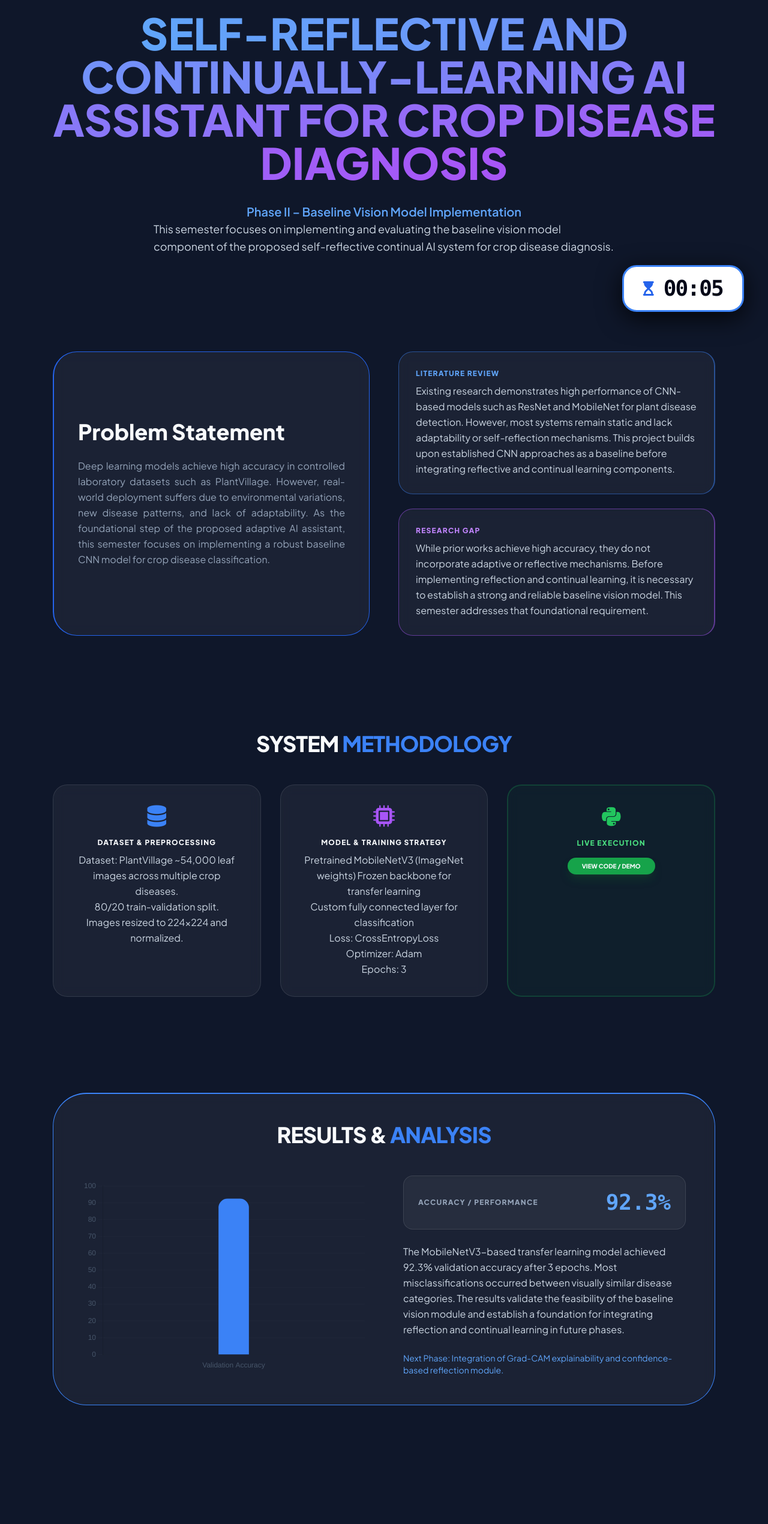
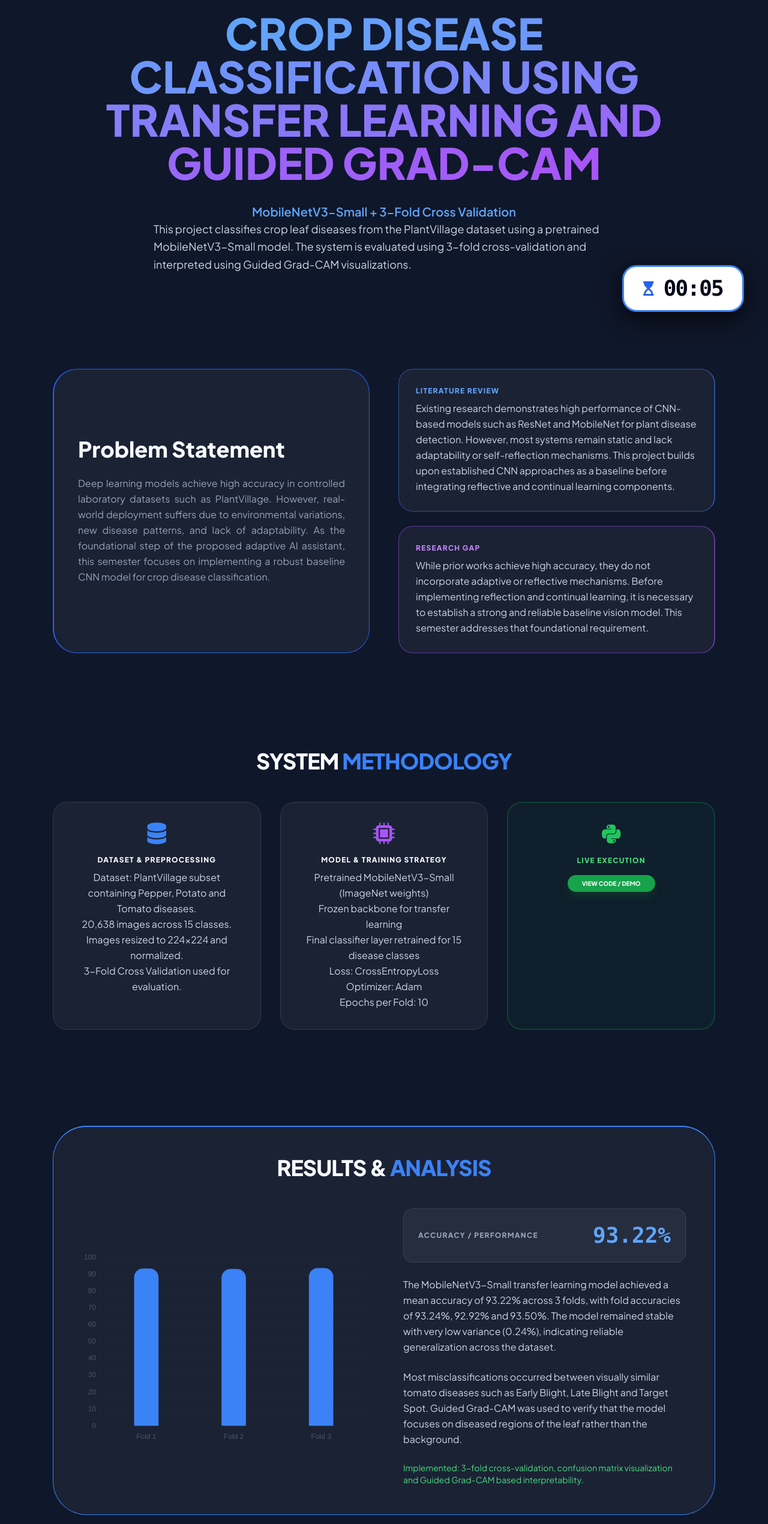
Before and after one commit to Chinmaya-J/crop_disease_ml_project, a plain HTML site: page index.html in a window 1280 px wide. Shown: the part 240-2781 px from the top of the page at 60% size. Drawn offline with nearby package versions, Linux system fonts and the light colour scheme.

Commit message:
Update index.html

```diff
--- a/index.html
+++ b/index.html
@@ -1,5 +1,6 @@
 <!DOCTYPE html>
 <html lang="en">
+
 <head>
     <meta charset="UTF-8">
     <meta name="viewport" content="width=device-width, initial-scale=1.0">
@@ -9,32 +10,82 @@
     <link rel="stylesheet" href="https://cdnjs.cloudflare.com/ajax/libs/font-awesome/6.0.0/css/all.min.css">
     <style>
         @import url('https://fonts.googleapis.com/css2?family=Plus+Jakarta+Sans:wght@400;600;800&display=swap');
-        body { background-color: #0f172a;; color: #f8fafc; font-family: 'Plus Jakarta Sans', sans-serif; scroll-behavior: smooth; }
-        .glass { background: rgba(255, 255, 255, 0.05); backdrop-filter: blur(9px); border: 1px solid rgba(255, 255, 255, 0.1); }
-        .gradient-text { background: linear-gradient(90deg, #60a5fa, #a855f7); -webkit-background-clip: text; -webkit-text-fill-color: transparent; }
+
+        body {
+            background-color: #0f172a;
+            ;
+            color: #f8fafc;
+            font-family: 'Plus Jakarta Sans', sans-serif;
+            scroll-behavior: smooth;
+        }
+
+        .glass {
+            background: rgba(255, 255, 255, 0.05);
+            backdrop-filter: blur(9px);
+            border: 1px solid rgba(255, 255, 255, 0.1);
+        }
+
+        .gradient-text {
+            background: linear-gradient(90deg, #60a5fa, #a855f7);
+            -webkit-background-clip: text;
+            -webkit-text-fill-color: transparent;
+        }
 
         /* TIMER UI - FIXED CONTRAST */
-        #timerContainer { background: #ffffff; color: #020617; box-shadow: 0 10px 40px rgba(0,0,0,0.8); border: 3px solid #3b82f6; z-index: 1000; }
-        @keyframes flicker { 0%, 100% { background-color: #ffffff; } 50% { background-color: #fca5a5; } }
-        .timer-warning { animation: flicker 1s infinite; border: 3px solid #ef4444 !important; color: #b91c1c !important; }
-        .timer-stop { background-color: #991b1b !important; color: #ffffff !important; border: 3px solid #f87171 !important; animation: none; }
+        #timerContainer {
+            background: #ffffff;
+            color: #020617;
+            box-shadow: 0 10px 40px rgba(0, 0, 0, 0.8);
+            border: 3px solid #3b82f6;
+            z-index: 1000;
+        }
+
+        @keyframes flicker {
+
+            0%,
+            100% {
+                background-color: #ffffff;
+            }
+
+            50% {
+                background-color: #fca5a5;
+            }
+        }
+
+        .timer-warning {
+            animation: flicker 1s infinite;
+            border: 3px solid #ef4444 !important;
+            color: #b91c1c !important;
+        }
+
+        .timer-stop {
+            background-color: #991b1b !important;
+            color: #ffffff !important;
+            border: 3px solid #f87171 !important;
+            animation: none;
+        }
     </style>
 </head>
+
 <body onload="startTimer()">
 
-    <div id="timerContainer" class="fixed bottom-10 right-10 px-8 py-4 rounded-3xl flex items-center gap-4 transition-all">
+    <div id="timerContainer"
+        class="fixed bottom-10 right-10 px-8 py-4 rounded-3xl flex items-center gap-4 transition-all">
         <i class="fas fa-hourglass-start text-blue-600 text-2xl" id="timerIcon"></i>
         <span id="displayTime" class="text-4xl font-black font-mono tracking-tighter">00:00</span>
     </div>
 
     <nav class="fixed w-full z-50 glass border-b border-slate-800/50 px-8 py-4 flex justify-between items-center">
         <div class="flex items-center gap-4">
-            <div class="bg-white p-1 rounded flex items-center justify-center shadow-md" style="height: 48px; width: 48px;">
+            <div class="bg-white p-1 rounded flex items-center justify-center shadow-md"
+                style="height: 48px; width: 48px;">
                 <span class="font-black text-blue-500 text-lg">MUJ</span>
             </div>
             <div class="flex flex-col text-left">
-                <span class="text-xl font-black text-white leading-none uppercase tracking-tighter">PBL <span class="text-blue-500">2026</span></span>
-                <span class="text-xs text-slate-400 font-bold uppercase tracking-widest mt-1">Dept. of Computer Science & Engineering</span>
+                <span class="text-xl font-black text-white leading-none uppercase tracking-tighter">PBL <span
+                        class="text-blue-500">2026</span></span>
+                <span class="text-xs text-slate-400 font-bold uppercase tracking-widest mt-1">Dept. of Computer Science
+                    & Engineering</span>
             </div>
         </div>
         <div class="hidden md:flex gap-8 text-[11px] uppercase tracking-widest font-bold opacity-70">
@@ -48,66 +99,145 @@
     <main class="max-w-6xl mx-auto px-6 pt-48 pb-32 space-y-40">
 
         <section class="text-center">
-            <div class="inline-block px-4 py-1 border border-slate-800 rounded-full text-slate-500 text-[22px] font-mono mb-6 uppercase tracking-widest">ID: 2427030604</div>
-            <h1 class="text-6xl md:text-7xl font-extrabold mb-8 uppercase leading-tight"><span class="gradient-text uppercase">Self-Reflective and Continually-Learning AI Assistant for Crop Disease Diagnosis</span></h1>
+            <div
+                class="inline-block px-4 py-1 border border-slate-800 rounded-full text-slate-500 text-[22px] font-mono mb-6 uppercase tracking-widest">
+                ID: 2427030604</div>
+            <h1 class="text-6xl md:text-7xl font-extrabold mb-8 uppercase leading-tight">
+                <span class="gradient-text uppercase">Crop Disease Classification using Transfer Learning and Guided
+                    Grad-CAM</span>
+            </h1>
+
             <span class="text-blue-400 text-xl font-semibold block mt-4">
-            Phase II – Baseline Vision Model Implementation
+                MobileNetV3-Small + 3-Fold Cross Validation
             </span>
+
             <p class="text-slate-300 max-w-3xl mx-auto text-lg leading-relaxed text-left">
-            This semester focuses on implementing and evaluating the baseline vision model component of the proposed self-reflective continual AI system for crop disease diagnosis.
+                This project classifies crop leaf diseases from the PlantVillage dataset using a pretrained
+                MobileNetV3-Small model. The system is evaluated using 3-fold cross-validation and interpreted using
+                Guided Grad-CAM visualizations.
             </p>
         </section>
 
         <section id="problem" class="grid md:grid-cols-2 gap-12 items-stretch">
             <div class="glass p-10 rounded-[2.5rem] flex flex-col justify-center border-l-2 border-blue-600">
                 <h2 class="text-4xl font-extrabold mb-6">Problem Statement</h2>
-                <p class="text-slate-400 leading-relaxed text-justify">Deep learning models achieve high accuracy in controlled laboratory datasets such as PlantVillage. However, real-world deployment suffers due to environmental variations, new disease patterns, and lack of adaptability. As the foundational step of the proposed adaptive AI assistant, this semester focuses on implementing a robust baseline CNN model for crop disease classification.</p>
+                <p class="text-slate-400 leading-relaxed text-justify">Deep learning models achieve high accuracy in
+                    controlled laboratory datasets such as PlantVillage. However, real-world deployment suffers due to
+                    environmental variations, new disease patterns, and lack of adaptability. As the foundational step
+                    of the proposed adaptive AI assistant, this semester focuses on implementing a robust baseline CNN
+                    model for crop disease classification.</p>
             </div>
             <div class="space-y-6">
                 <div class="glass p-7 rounded-3xl border-r-2 border-blue-500/50">
                     <h3 class="text-blue-400 font-bold text-xs uppercase tracking-widest mb-2">Literature Review</h3>
-                    <p class="text-base text-slate-300 leading-relaxed">Existing research demonstrates high performance of CNN-based models such as ResNet and MobileNet for plant disease detection. However, most systems remain static and lack adaptability or self-reflection mechanisms. This project builds upon established CNN approaches as a baseline before integrating reflective and continual learning components.</p>
+                    <p class="text-base text-slate-300 leading-relaxed">Existing research demonstrates high performance
+                        of CNN-based models such as ResNet and MobileNet for plant disease detection. However, most
+                        systems remain static and lack adaptability or self-reflection mechanisms. This project builds
+                        upon established CNN approaches as a baseline before integrating reflective and continual
+                        learning components.</p>
                 </div>
                 <div class="glass p-7 rounded-3xl border-r-2 border-purple-500/50">
                     <h3 class="text-purple-400 font-bold text-xs uppercase tracking-widest mb-2">Research Gap</h3>
-                    <p class="text-base text-slate-300 leading-relaxed">While prior works achieve high accuracy, they do not incorporate adaptive or reflective mechanisms. Before implementing reflection and continual learning, it is necessary to establish a strong and reliable baseline vision model. This semester addresses that foundational requirement.</p>
+                    <p class="text-base text-slate-300 leading-relaxed">While prior works achieve high accuracy, they do
+                        not incorporate adaptive or reflective mechanisms. Before implementing reflection and continual
+                        learning, it is necessary to establish a strong and reliable baseline vision model. This
+                        semester addresses that foundational requirement.</p>
                 </div>
             </div>
         </section>
 
         <section id="methodology" class="space-y-12">
-            <h2 class="text-4xl font-black text-center uppercase tracking-tight">System <span class="text-blue-500">Methodology</span></h2>
+            <h2 class="text-4xl font-black text-center uppercase tracking-tight">System <span
+                    class="text-blue-500">Methodology</span></h2>
             <div class="grid md:grid-cols-3 gap-8">
                 <div class="glass p-8 rounded-3xl text-center">
                     <i class="fas fa-database text-blue-500 text-4xl mb-4"></i>
                     <h3 class="font-bold mb-2 uppercase text-xs tracking-widest">Dataset & Preprocessing</h3>
-                    <p class="text-base text-slate-300 leading-relaxed">Dataset: PlantVillage ~54,000 leaf images across multiple crop diseases.<br> 80/20 train-validation split. <br> Images resized to 224x224 and normalized.</p>
+                    <p class="text-base text-slate-300 leading-relaxed">
+                        Dataset: PlantVillage subset containing Pepper, Potato and Tomato diseases.<br>
+                        20,638 images across 15 classes.<br>
+                        Images resized to 224×224 and normalized.<br>
+                        3-Fold Cross Validation used for evaluation.
+                    </p>
                 </div>
                 <div class="glass p-8 rounded-3xl text-center">
                     <i class="fas fa-microchip text-purple-500 text-4xl mb-4"></i>
                     <h3 class="font-bold mb-2 uppercase text-xs tracking-widest">Model & Training Strategy</h3>
-                    <p class="text-base text-slate-300 leading-relaxed">Pretrained MobileNetV3 (ImageNet weights) Frozen backbone for transfer learning <br> Custom fully connected layer for classification <br> Loss: CrossEntropyLoss <br> Optimizer: Adam <br> Epochs: 3</p>
+                    <p class="text-base text-slate-300 leading-relaxed">
+                        Pretrained MobileNetV3-Small (ImageNet weights)<br>
+                        Frozen backbone for transfer learning<br>
+                        Final classifier layer retrained for 15 disease classes<br>
+                        Loss: CrossEntropyLoss<br>
+                        Optimizer: Adam<br>
+                        Epochs per Fold: 10
+                    </p>
                 </div>
                 <div class="glass p-8 rounded-3xl text-center border-2 border-green-500/20 bg-green-500/5">
                     <i class="fab fa-python text-green-500 text-4xl mb-4"></i>
                     <h3 class="font-bold mb-4 uppercase text-xs tracking-widest text-green-400">Live Execution</h3>
-                    <a href="https://github.com/Chinmaya-J/crop_disease_ml_project" target="_blank" class="px-6 py-2 bg-green-600 rounded-full text-[10px] font-black hover:bg-green-500 transition shadow-lg shadow-green-900/40">VIEW CODE / DEMO</a>
+                    <a href="https://github.com/Chinmaya-J/crop_disease_ml_project" target="_blank"
+                        class="px-6 py-2 bg-green-600 rounded-full text-[10px] font-black hover:bg-green-500 transition shadow-lg shadow-green-900/40">VIEW
+                        CODE / DEMO</a>
                 </div>
             </div>
         </section>
 
         <section id="results" class="glass p-12 rounded-[3.5rem] border-t-2 border-blue-500">
-            <h2 class="text-4xl font-black mb-12 text-center uppercase tracking-tight">Results & <span class="text-blue-500">Analysis</span></h2>
+            <h2 class="text-4xl font-black mb-12 text-center uppercase tracking-tight">Results & <span
+                    class="text-blue-500">Analysis</span></h2>
             <div class="grid md:grid-cols-2 gap-16 items-center">
                 <div class="h-80"><canvas id="resultsChart"></canvas></div>
                 <div class="space-y-6">
-                    <div class="p-6 rounded-2xl bg-white/5 flex justify-between items-center border border-white/10 shadow-inner">
-                        <span class="text-slate-400 font-bold uppercase text-xs tracking-widest">Accuracy / Performance</span>
-                        <span class="text-blue-400 font-mono font-black text-4xl">92.3%</span>
+                    <div
+                        class="p-6 rounded-2xl bg-white/5 flex justify-between items-center border border-white/10 shadow-inner">
+                        <span class="text-slate-400 font-bold uppercase text-xs tracking-widest">Accuracy /
+                            Performance</span>
+                        <span class="text-blue-400 font-mono font-black text-4xl">93.22%</span>
                     </div>
-                    <p class="text-base text-slate-300 leading-relaxed">The MobileNetV3-based transfer learning model achieved 92.3% validation accuracy after 3 epochs. Most misclassifications occurred between visually similar disease categories. The results validate the feasibility of the baseline vision module and establish a foundation for integrating reflection and continual learning in future phases.</p>
-                    <p class="text-sm text-blue-400 mt-4">
-                    Next Phase: Integration of Grad-CAM explainability and confidence-based reflection module.
+                    <p class="text-base text-slate-300 leading-relaxed">
+                        The MobileNetV3-Small transfer learning model achieved a mean accuracy of 93.22% across 3 folds,
+                        with fold accuracies of 93.24%, 92.92% and 93.50%. The model remained stable with very low
+                        variance (0.24%), indicating reliable generalization across the dataset.
+                    </p>
+
+                    <p class="text-base text-slate-300 leading-relaxed">
+                        Most misclassifications occurred between visually similar tomato diseases such as Early Blight,
+                        Late Blight and Target Spot. Guided Grad-CAM was used to verify that the model focuses on
+                        diseased regions of the leaf rather than the background.
+                    </p>
+                    <p class="text-sm text-green-400 mt-4">
+                        Implemented: 3-fold cross-validation, confusion matrix visualization and Guided Grad-CAM based
+                        interpretability.
+                    </p>
+                </div>
+            </div>
+        </section>
+
+        <section class="space-y-10">
+            <h2 class="text-4xl font-black text-center uppercase tracking-tight">
+                Explainability <span class="text-blue-500">& Outputs</span>
+            </h2>
+
+            <div class="grid md:grid-cols-3 gap-8">
+                <div class="glass p-6 rounded-3xl">
+                    <img src="results/confusion_matrix.png" class="rounded-2xl mb-4" alt="Confusion Matrix">
+                    <p class="text-sm text-slate-300 text-center">
+                        Confusion Matrix showing strong diagonal dominance and limited confusion between similar tomato
+                        diseases.
+                    </p>
+                </div>
+
+                <div class="glass p-6 rounded-3xl">
+                    <img src="results/guided_gradcam.png" class="rounded-2xl mb-4" alt="Guided Grad-CAM">
+                    <p class="text-sm text-slate-300 text-center">
+                        Guided Grad-CAM visualization highlighting the diseased region used for prediction.
+                    </p>
+                </div>
+
+                <div class="glass p-6 rounded-3xl">
+                    <img src="results/sample_prediction.png" class="rounded-2xl mb-4" alt="Sample Prediction">
+                    <p class="text-sm text-slate-300 text-center">
+                        Example prediction from the trained model with correct disease classification.
                     </p>
                 </div>
             </div>
@@ -125,13 +255,19 @@
                     <p class="font-black text-xl text-slate-100">Chinmaya</p>
                     <p class="text-xs text-slate-500 mt-1">2427030604</p>
                 </div>
+                <div class="glass px-12 py-8 rounded-[2rem] border-b-2 border-green-600">
+                    <p class="text-xs font-bold text-green-400 mb-2 uppercase tracking-widest">Project Status</p>
+                    <p class="font-black text-xl text-slate-100">Phase II Completed</p>
+                    <p class="text-xs text-slate-500 mt-1">Cross-Validation + Guided Grad-CAM</p>
+                </div>
             </div>
         </section>
     </main>
 
     <footer class="py-12 text-center bg-black/40 border-t border-slate-900">
         <p class="text-slate-600 text-[10px] font-bold tracking-[0.3em] uppercase mb-2">Manipal University Jaipur</p>
-        <p class="text-slate-500 text-[9px] font-medium tracking-[0.2em] uppercase opacity-50">Department of Computer Science & Engineering • 2026</p>
+        <p class="text-slate-500 text-[9px] font-medium tracking-[0.2em] uppercase opacity-50">Department of Computer
+            Science & Engineering • 2026</p>
     </footer>
 
     <script>
@@ -162,12 +298,12 @@
         new Chart(ctx, {
             type: 'bar',
             data: {
-                labels: ['Validation Accuracy'],
-                    datasets: [{
-                    data: [92.3],
+                labels: ['Fold 1', 'Fold 2', 'Fold 3'],
+                datasets: [{
+                    data: [93.24, 92.92, 93.50],
                     backgroundColor: ['#3b82f6'],
                     borderRadius: 15,
-                    barThickness: 50
+                    barThickness: 40
                 }]
             },
             options: {
@@ -182,4 +318,5 @@
         });
     </script>
 </body>
+
 </html>
```
